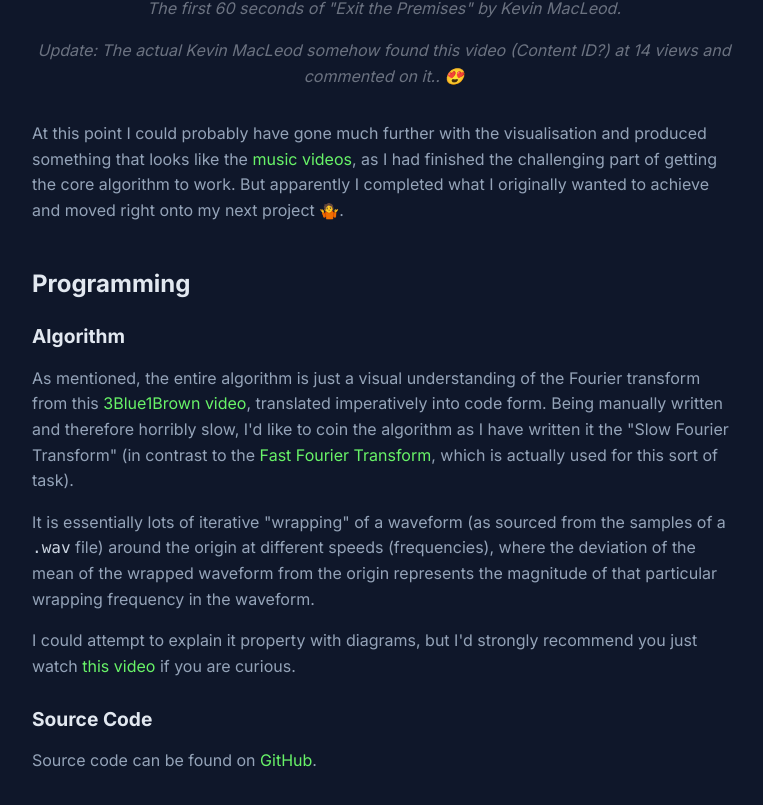
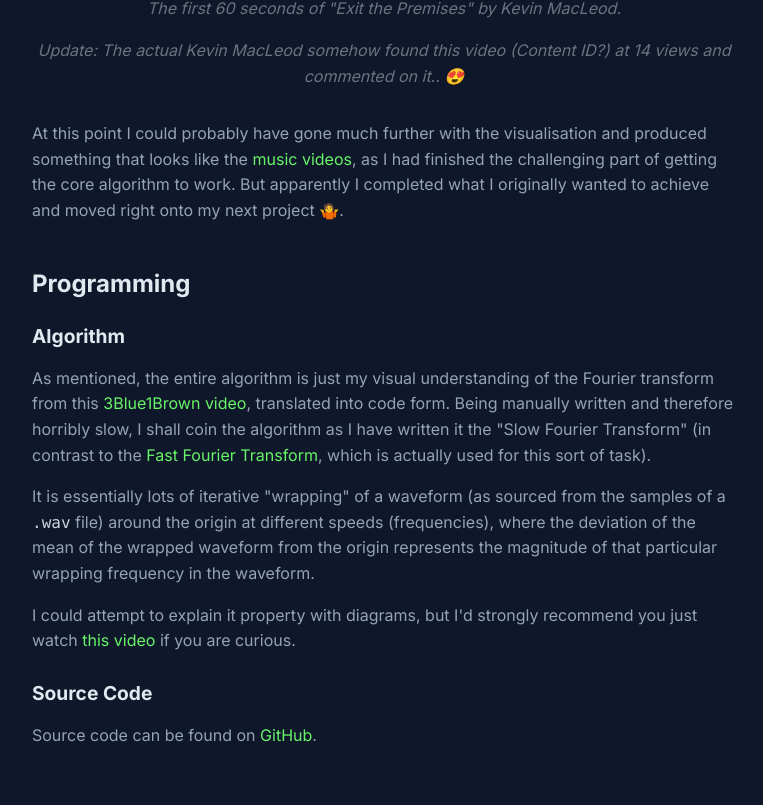
Before and after one commit to mattyhempstead/website, a Next.js app: page /projects/song-visualiser-fourier in a window 1280 px wide. Shown: the part 1078-1883 px from the top of the page, without its empty margins (256-1019 px from the left). Built offline with nearby package versions, Linux system fonts and the light colour scheme.

Commit message:
Update song vis project page

```diff
--- a/app/projects/song-visualiser-fourier/page.jsx
+++ b/app/projects/song-visualiser-fourier/page.jsx
@@ -70,14 +70,14 @@ export default function Project() {
             Algorithm
         </h3>
         <p>
-            As mentioned, the entire algorithm is just a visual understanding of the Fourier transform from
+            As mentioned, the entire algorithm is just my visual understanding of the Fourier transform from
             this <a href="https://www.youtube.com/watch?v=spUNpyF58BY">3Blue1Brown video</a>,
-            translated imperatively into code form.
+            translated into code form.
 
-            Being manually written and therefore horribly slow, I'd like to coin the algorithm as I have written
-            it the "Slow Fourier Transform" (in contrast to
-            the <a href="https://en.wikipedia.org/wiki/Fast_Fourier_transform">Fast Fourier Transform</a>,
-            which is actually used for this sort of task).
+            Being manually written and therefore horribly slow, I shall coin the algorithm as I have written
+            it the "Slow Fourier Transform" (in contrast to the <a
+                href="https://en.wikipedia.org/wiki/Fast_Fourier_transform"
+            >Fast Fourier Transform</a>, which is actually used for this sort of task).
         </p>
         <p>
             It is essentially lots of iterative "wrapping" of a waveform (as sourced from the samples of a <code>.wav</code> file)
```
